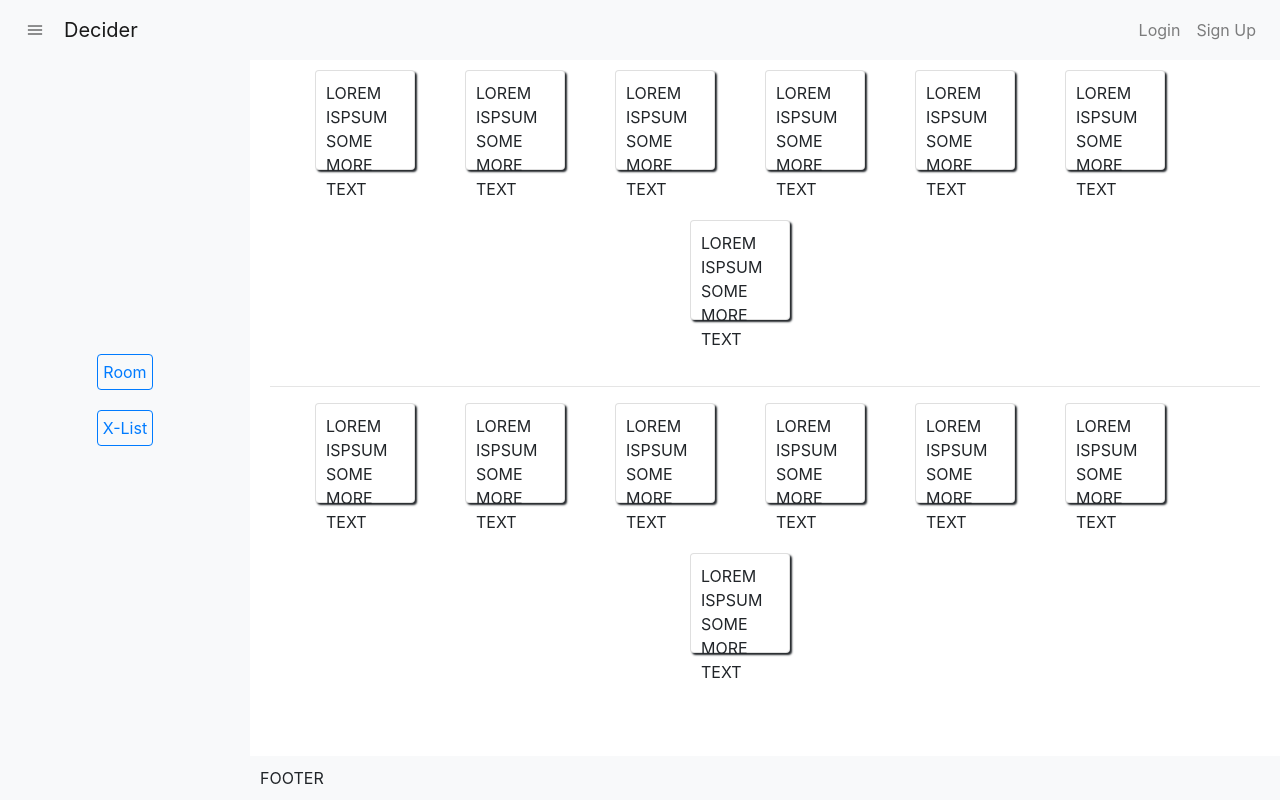
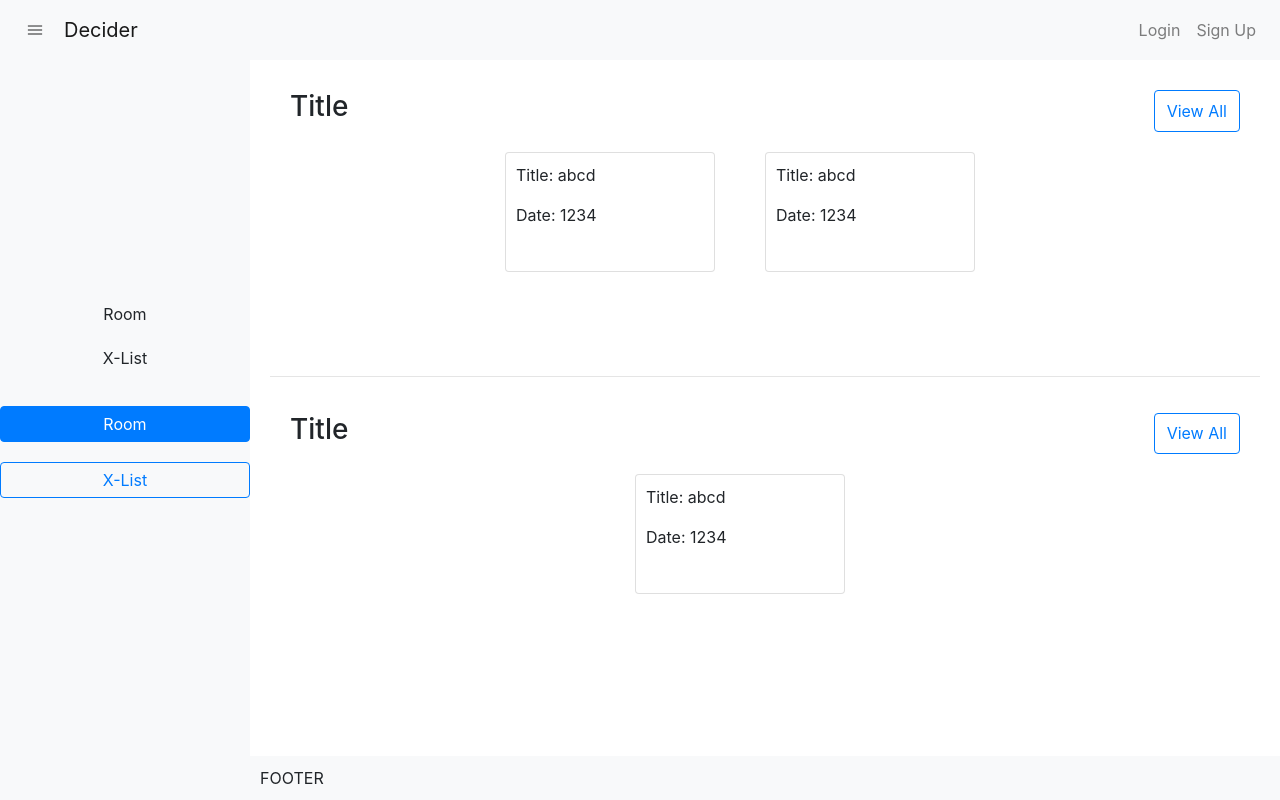
Before and after one commit to guptaRk/Dcider, a React (Create React App) app in the folder client/: page / in a window 1280 px wide. Built offline with nearby package versions, Linux system fonts and the light colour scheme.

Commit message:
changed the sideNav style and added cards & media-queries related to it

```diff
--- a/client/src/App.css
+++ b/client/src/App.css
@@ -70,7 +70,7 @@ body{
 }
 
 .img-hamburger:hover {
-    background: #a1a0a0;
+    cursor: pointer;
 }
 
 @media (min-width: 800px) {
@@ -86,8 +86,8 @@ body{
 /*
     BEM : Block Element Modifier
 
-    placing this modifier above media query will not works as it is over-ridden by the style of the
-    media query
+    placing this modifier above media query will not works as it is
+    over-ridden by the style of the media query
 */
 
 .sideNav--show {
@@ -156,10 +156,80 @@ TODO : ADDING MEDIA QUERIES
 */
 
 .card {
-    width: 100px;
+    width: 150px;
     height: 100px;
-    box-shadow: 2px 2px 2px;
+    /*box-shadow: 2px 2px 2px;*/
     margin-right: 50px;
     margin-bottom: 50px;
+    display: flex;
+    flex-direction: column;
     padding: 10px;
 }
+
+.card:hover {
+    background: #f46f6f;
+    cursor: pointer;
+}
+
+@media (min-width: 390px) and (max-width: 440px) {
+    .card{
+        width: 120px;
+    }
+}
+
+@media (min-width: 845px) {
+    .card{
+        height: 120px;
+    }
+}
+
+@media (min-width: 920px) {
+    .card{
+        width: 170px;
+    }
+}
+
+@media (min-width: 1100px) {
+    .card{
+        width: 210px;
+    }
+}
+
+.menu {
+    list-style-type: none;
+    width: 100%;
+    padding: 0;
+}
+
+.menu-item {
+    padding: 10px;
+    width: 100%;
+    text-align: center;
+}
+
+.menu-item:hover{
+    background: #4286f4;
+    cursor: pointer;
+}
+
+.popover-menu {
+    list-style-type: none;
+    padding: 0;
+    margin: 0;
+    background: #f8f9fa;
+}
+
+.popover-menu-item {
+    padding: 15px;
+    padding-left: 20px;
+    padding-right: 30px;
+}
+
+.popover-menu-item:hover {
+    cursor: pointer;
+    background: #437db2;
+}
+
+.popover-body {
+    padding: 0;
+}
--- /dev/null
+++ b/client/src/actions/cardToDisplayToggle.js
@@ -0,0 +1,8 @@
+import { CARD_TO_DISPLAY } from './types';
+
+export default function (numberOfCardsToDisplay) {
+    return {
+        type: CARD_TO_DISPLAY,
+        payload: numberOfCardsToDisplay
+    }
+}
--- a/client/src/actions/types.js
+++ b/client/src/actions/types.js
@@ -1 +1,2 @@
 export const MENU_TOGGLE = "MENU_TOGGLE";
+export const CARD_TO_DISPLAY = "CARD_TO_DISPLAY";
--- a/client/src/components/Card.js
+++ b/client/src/components/Card.js
@@ -1,13 +1,20 @@
 import React from 'react';
+import PropTypes from 'prop-types';
 
 class Card extends React.Component {
     render() {
         return (
             <div className="card">
-                LOREM ISPSUM SOME MORE TEXT
+                <p>{`Title: ${this.props.title}`}</p>
+                <p>{`Date: ${this.props.date}`}</p>
             </div>
         );
     }
 }
 
+Card.propTypes = {
+    title: PropTypes.string.isRequired,
+    date: PropTypes.instanceOf(Date).isRequired
+};
+
 export default Card;
--- a/client/src/components/CardContainer.js
+++ b/client/src/components/CardContainer.js
@@ -1,21 +1,88 @@
 import React from 'react';
 import Card from './Card';
+import PropTypes from 'prop-types';
+import { Button } from 'react-bootstrap';
+
+import { connect } from 'react-redux';
 
 class CardContainer extends React.Component {
+
+    state = {
+        cardToDisplay: this.props.initialCardsToDisplay
+    };
+
+    getCardsJSX = (numberOfCardsToDisplay) => {
+        return this.props.cards.map((card, ind) => {
+            if (ind < numberOfCardsToDisplay)
+                return (<Card title={card.title} date={card.date} />);
+            return null;
+        });
+    }
+
+    buttonClick = (e) => {
+        this.setState({
+            cardToDisplay:
+                (e.target.name === "collapse") ?
+                    this.props.initialCardsToDisplay :
+                    this.props.cards.length
+        });
+        this.refs.viewAll.classList.toggle("invisible");
+        this.refs.collapse.classList.toggle("invisible");
+    }
+
     render() {
+
+        const displayCards = this.getCardsJSX(this.state.cardToDisplay);
+
         return (
             <div className=
-                "d-flex flex-row flex-wrap justify-content-center">
-                < Card />
-                <Card />
-                <Card />
-                <Card />
-                <Card />
-                <Card />
-                <Card />
+                {`d-flex flex-column`}>
+
+                <div
+                    className="d-flex flex-row flex-wrap"
+                    style={{ margin: "20px" }}>
+                    <h3 style={{ "flex": "1 0 auto" }}> Title </h3>
+                    <Button
+                        variant="outline-primary"
+                        onClick={this.buttonClick}
+                        ref="viewAll">
+                        View All
+                    </Button>
+                </div>
+
+                <div className=
+                    "d-flex flex-row flex-wrap justify-content-center flex-grow-1">
+                    {displayCards}
+                </div>
+
+                <div className="d-flex justify-content-end">
+                    <Button
+                        variant="outline-primary"
+                        className="invisible"
+                        ref="collapse"
+                        name="collapse"
+                        onClick={this.buttonClick}>
+                        Collapse
+                </Button>
+                </div>
+
             </div >
         );
     }
 }
 
-export default CardContainer;
+CardContainer.propTypes = {
+    cards: PropTypes.arrayOf(PropTypes.shape({
+        title: PropTypes.string.isRequired,
+        date: PropTypes.instanceOf(Date).isRequired
+    })).isRequired,
+
+};
+
+const mapStateToProps = (state) => {
+    return {
+        initialCardsToDisplay: state.initialCardsToDisplay
+    };
+}
+
+export default connect(mapStateToProps)(CardContainer);
--- a/client/src/components/MainContent.js
+++ b/client/src/components/MainContent.js
@@ -7,9 +7,11 @@ class MainContent extends React.Component {
             <div className="d-flex flex-column main-content main-content-without-footer">
 
                 {/* to set the flex-grow of first container to 1 as below is not applied!! */}
-                <CardContainer flex-grow-1 />
-                <hr style={{ width: "100%" }} />
-                <CardContainer />
+                <div className="h-100 d-flex flex-grow-1 flex-column">
+                    <CardContainer cards={[{ title: "abcd", date: "1234" }, { title: "abcd", date: "1234" }, { title: "abcd", date: "1234" }, { title: "abcd", date: "1234" }]} />
+                    <hr style={{ width: "100%" }} />
+                    <CardContainer cards={[{ title: "abcd", date: "1234" }]} />
+                </div>
 
             </div>
         );
--- a/client/src/components/Scrollspy.js
+++ b/client/src/components/Scrollspy.js
@@ -1,7 +1,7 @@
 import React from 'react';
 import '../App.css';
 import { Link } from 'react-router-dom';
-import { Button } from 'react-bootstrap';
+import { Button, Popover, OverlayTrigger } from 'react-bootstrap';
 
 import { connect } from 'react-redux';
 import toggle_menu from '../actions/toggle_menu';
@@ -80,6 +80,22 @@ class Scrollspy extends React.Component {
             </div>
         ) : null;
 
+        const popover_room = (
+            <Popover id="popover-basic">
+                <ul className="popover-menu">
+                    <li className="popover-menu-item">
+                        Active Rooms
+                    </li>
+                    <li className="popover-menu-item">
+                        My Rooms
+                    </li>
+                    <li className="popover-menu-item">
+                        Past Rooms
+                    </li>
+                </ul>
+            </Popover>
+        );
+
         return (
             <div>
                 <img
@@ -98,16 +114,26 @@ class Scrollspy extends React.Component {
                     className="sideNav bg-light"
                     ref="sideNav">
 
+                    <ul className="menu">
+                        <OverlayTrigger trigger="click" placement="right" overlay={popover_room}>
+                            <li className="menu-item">
+                                Room
+                            </li>
+                        </OverlayTrigger>
+                        <li className="menu-item">
+                            X-List
+                        </li>
+                    </ul>
+
                     <Button
-                        className="sideNav-item border border-primary rounded"
-                        variant="outline-primary"
+                        className="sideNav-item w-100"
                         onClick={this.room_toggle.bind(this)}>
                         Room
                     </Button>
                     {room_items}
 
                     <Button
-                        className="sideNav-item border border-primary rounded"
+                        className="sideNav-item border-primary w-100"
                         variant="outline-primary"
                         onClick={this.list_toggle.bind(this)}>
                         X-List
--- /dev/null
+++ b/client/src/reducers/cardToDisplayToggle.js
@@ -0,0 +1,9 @@
+import { CARD_TO_DISPLAY } from '../actions/types';
+
+// change this to 1(default value later on)
+const state = 2;
+
+export default (prvState = state, action) => {
+    if (action.type === CARD_TO_DISPLAY) return action.payload;
+    return prvState;
+}
--- a/client/src/reducers/index.js
+++ b/client/src/reducers/index.js
@@ -1,8 +1,10 @@
 import { combineReducers } from 'redux';
 import toggle_menu from './toggle_menu';
+import cardsToDisplayToggle from './cardToDisplayToggle';
 
 const reducers = combineReducers({
-    toggle_menu: toggle_menu
+    toggle_menu: toggle_menu,
+    initialCardsToDisplay: cardsToDisplayToggle
 });
 
 export default reducers;
```
Also changed, not shown: package.json (+5 -4 lines).
